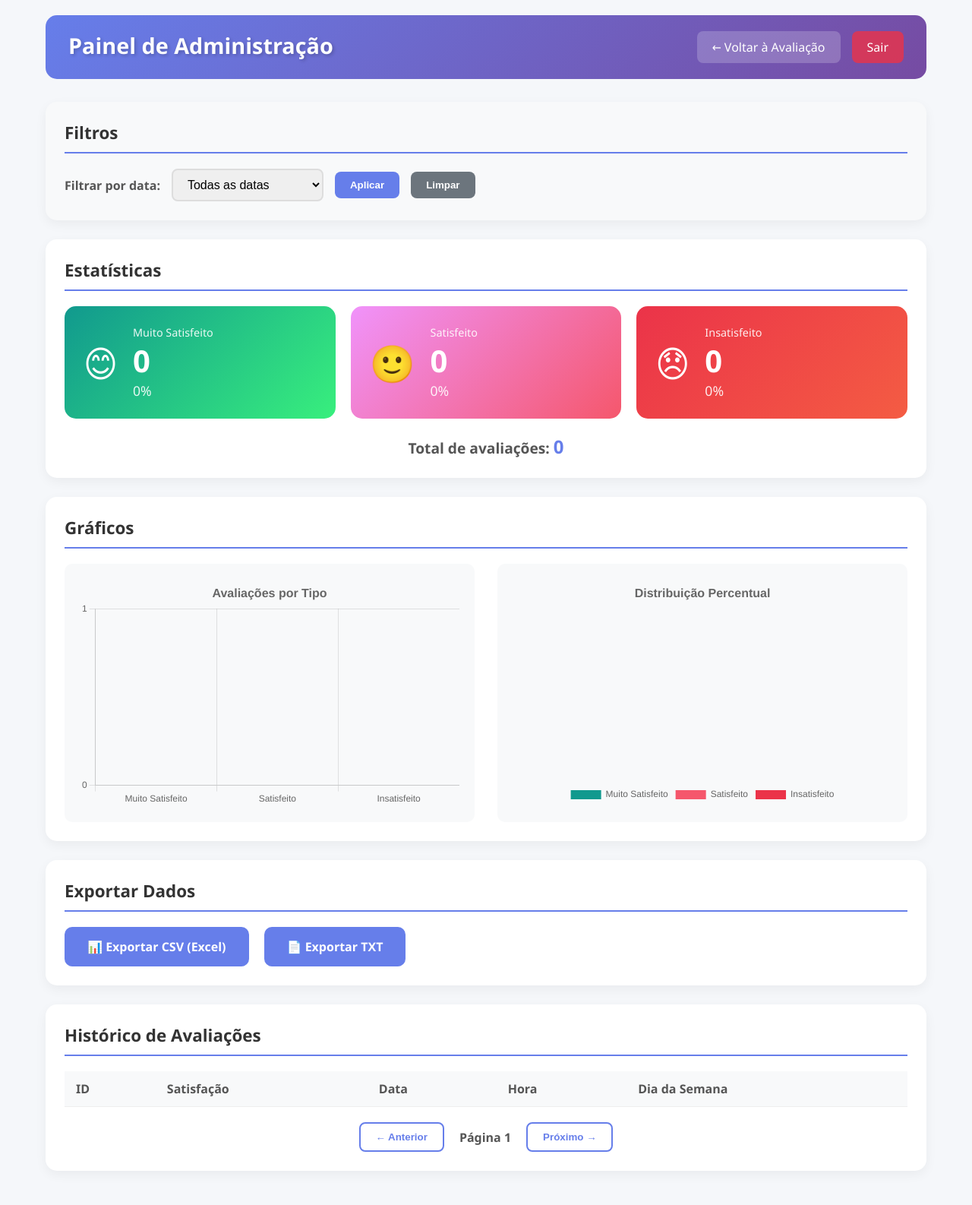
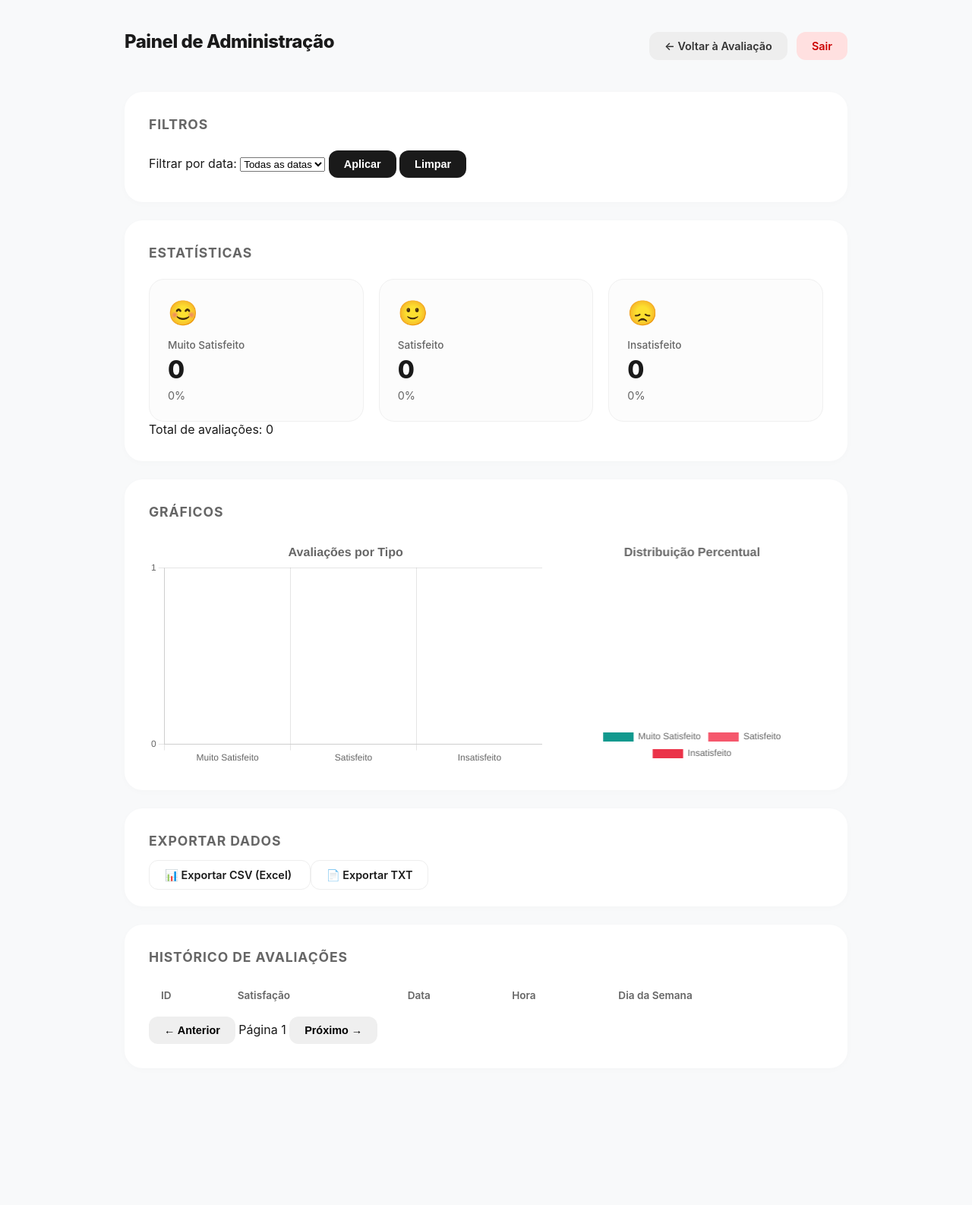
Before and after one commit to BryanMGomes/teste_atd, a Flask app: page /admin_2026 in a window 1280 px wide. Shown: the whole page at 76% size. After the commit the page ends 1365 px from the top, so only its background shows below. Run offline with Flask 3, Linux system fonts and the light colour scheme; the visitor is signed in with stand-in values (Sample User, id 1); data that the repository does not hold is empty; some libraries are stand-ins or nearby versions.

Commit message:
Update the application's visual design and user interface
Update CSS styles for a modern, minimalist look, revise button layouts, and adjust JavaScript feedback timing.

Replit-Commit-Author: Agent
Replit-Commit-Session-Id: 4ab41334-ebf8-477c-9c71-27a0b4813326
Replit-Commit-Checkpoint-Type: intermediate_checkpoint
Replit-Commit-Event-Id: c5ec1283-5f14-47cb-89d4-e3a4c12c8bdf
Replit-Commit-Screenshot-Url: https://storage.googleapis.com/screenshot-production-us-central1/ed87428d-c2fc-4bb3-b867-b8c6f0b36136/4ab41334-ebf8-477c-9c71-27a0b4813326/GQw23Zx
Replit-Helium-Checkpoint-Created: true

```diff
--- a/static/css/style.css
+++ b/static/css/style.css
@@ -2,97 +2,111 @@
     margin: 0;
     padding: 0;
     box-sizing: border-box;
+    -webkit-tap-highlight-color: transparent;
+}
+
+:root {
+    --bg-color: #fcfcfc;
+    --text-primary: #1a1a1a;
+    --text-secondary: #666666;
+    --card-bg: #ffffff;
+    --accent-muito-satisfeito: #00d084;
+    --accent-satisfeito: #0693e3;
+    --accent-insatisfeito: #eb144c;
+    --transition: all 0.4s cubic-bezier(0.16, 1, 0.3, 1);
 }
 
 body {
-    font-family: 'Segoe UI', Tahoma, Geneva, Verdana, sans-serif;
-    background: linear-gradient(135deg, #667eea 0%, #764ba2 100%);
+    font-family: -apple-system, BlinkMacSystemFont, "Segoe UI", Roboto, Helvetica, Arial, sans-serif;
+    background-color: var(--bg-color);
+    color: var(--text-primary);
     min-height: 100vh;
     display: flex;
     align-items: center;
     justify-content: center;
-}
-
-.btn-admin {
-    display: none;
-}
-
-.btn-admin:hover {
-    background: rgba(255,255,255,0.4);
-    transform: rotate(90deg);
+    overflow: hidden;
 }
 
 .container {
     width: 100%;
+    max-width: 600px;
     height: 100vh;
     display: flex;
     flex-direction: column;
-    align-items: center;
-    justify-content: center;
-    padding: 10px;
-    position: relative;
+    padding: 40px 24px;
 }
 
 header {
     text-align: center;
-    margin-bottom: 20px;
-    color: white;
+    margin-bottom: 60px;
 }
 
 header h1 {
-    font-size: 3rem;
-    margin-bottom: 5px;
-    text-shadow: 2px 2px 4px rgba(0,0,0,0.2);
+    font-size: 2rem;
+    font-weight: 700;
+    letter-spacing: -0.02em;
+    margin-bottom: 12px;
+}
+
+header .subtitle {
+    font-size: 1rem;
+    color: var(--text-secondary);
+    font-weight: 400;
 }
 
 .buttons-container {
+    flex: 1;
     display: flex;
     flex-direction: column;
-    gap: 15px;
-    justify-content: center;
-    width: 100%;
-    max-width: 800px;
-    height: 70vh;
+    gap: 20px;
+    margin-bottom: 40px;
 }
 
 .btn-satisfacao {
-    width: 100%;
     flex: 1;
     border: none;
-    border-radius: 25px;
+    border-radius: 24px;
+    background: var(--card-bg);
     cursor: pointer;
     display: flex;
-    flex-direction: row;
     align-items: center;
-    justify-content: center;
-    transition: all 0.3s ease;
-    box-shadow: 0 10px 30px rgba(0,0,0,0.2);
-    padding: 20px;
+    padding: 0 32px;
+    box-shadow: 0 4px 20px rgba(0,0,0,0.04);
+    transition: var(--transition);
+    position: relative;
+    overflow: hidden;
+}
+
+.btn-satisfacao:hover {
+    transform: translateY(-4px);
+    box-shadow: 0 12px 30px rgba(0,0,0,0.08);
+}
+
+.btn-satisfacao:active {
+    transform: scale(0.98);
 }
 
 .btn-satisfacao .emoji {
-    font-size: 6rem;
-    margin-bottom: 0;
-    margin-right: 30px;
+    font-size: 3.5rem;
+    margin-right: 24px;
+    filter: grayscale(0.2);
+    transition: var(--transition);
+}
+
+.btn-satisfacao:hover .emoji {
+    filter: grayscale(0);
+    transform: scale(1.1);
 }
 
 .btn-satisfacao .label {
-    font-size: 2.5rem;
-    font-weight: 700;
-    color: white;
+    font-size: 1.25rem;
+    font-weight: 600;
+    color: var(--text-primary);
 }
 
-.btn-muito-satisfeito {
-    background: linear-gradient(135deg, #11998e 0%, #38ef7d 100%);
-}
-
-.btn-satisfeito {
-    background: linear-gradient(135deg, #f093fb 0%, #f5576c 100%);
-}
-
-.btn-insatisfeito {
-    background: linear-gradient(135deg, #eb3349 0%, #f45c43 100%);
-}
+.btn-muito-satisfeito:hover { background: rgba(0, 208, 132, 0.05); }
+.btn-satisfeito:hover { background: rgba(6, 147, 227, 0.05); }
+.btn-insatisfeito:hover { background: rgba(235, 20, 76, 0.05); }
 
 .feedback {
     position: fixed;
@@ -100,13 +114,13 @@ header h1 {
     left: 0;
     width: 100%;
     height: 100%;
-    background: rgba(0,0,0,0.8);
+    background: rgba(255,255,255,0.98);
     display: flex;
     align-items: center;
     justify-content: center;
     opacity: 0;
     visibility: hidden;
-    transition: all 0.3s ease;
+    transition: var(--transition);
     z-index: 1000;
 }
 
@@ -116,462 +130,166 @@ header h1 {
 }
 
 .feedback-content {
-    background: white;
-    padding: 60px 80px;
-    border-radius: 20px;
     text-align: center;
-    animation: popIn 0.4s ease;
 }
 
-@keyframes popIn {
+.feedback-icon {
+    display: block;
+    font-size: 5rem;
+    margin-bottom: 24px;
+    animation: scaleUp 0.6s cubic-bezier(0.34, 1.56, 0.64, 1);
+}
+
+@keyframes scaleUp {
     0% { transform: scale(0.5); opacity: 0; }
     100% { transform: scale(1); opacity: 1; }
 }
 
-.feedback-icon {
-    display: block;
-    font-size: 4rem;
-    color: #11998e;
-    margin-bottom: 20px;
+.feedback-content p {
+    font-size: 1.5rem;
+    font-weight: 600;
+    color: var(--text-primary);
 }
 
-.feedback-content p {
-    font-size: 1.5rem;
-    color: #333;
-}
-
+/* Admin Styles */
 .admin-body {
-    background: #f5f7fa;
+    background-color: #f8f9fa;
     display: block;
+    overflow-y: auto;
 }
 
 .admin-container {
-    max-width: 1200px;
-    margin: 0 auto;
-    padding: 20px;
+    max-width: 1000px;
+    margin: 40px auto;
+    padding: 0 24px;
 }
 
 .admin-header {
     display: flex;
     justify-content: space-between;
     align-items: center;
-    background: linear-gradient(135deg, #667eea 0%, #764ba2 100%);
-    padding: 20px 30px;
-    border-radius: 15px;
-    margin-bottom: 30px;
-    color: white;
+    margin-bottom: 40px;
 }
 
 .admin-header h1 {
-    font-size: 1.8rem;
+    font-size: 1.5rem;
+    font-weight: 800;
 }
 
-.btn-voltar {
-    color: white;
-    text-decoration: none;
-    padding: 10px 20px;
-    background: rgba(255,255,255,0.2);
-    border-radius: 8px;
-    transition: background 0.3s;
+.header-buttons {
+    display: flex;
+    gap: 12px;
 }
 
-.btn-voltar:hover {
-    background: rgba(255,255,255,0.3);
+.btn-voltar, .btn-logout, .btn-filtro, .btn-export, .btn-paginacao, .btn-login {
+    padding: 10px 20px;
+    border-radius: 12px;
+    font-size: 0.9rem;
+    font-weight: 600;
+    text-decoration: none;
+    transition: var(--transition);
+    border: none;
+    cursor: pointer;
 }
+
+.btn-voltar { background: #eee; color: #333; }
+.btn-logout { background: #ffe0e0; color: #c00; }
+.btn-filtro { background: #1a1a1a; color: white; }
+.btn-export { background: white; color: #1a1a1a; border: 1px solid #eee; }
+.btn-login { background: #1a1a1a; color: white; width: 100%; margin-top: 20px; }
 
 section {
     background: white;
-    padding: 25px;
-    border-radius: 15px;
-    margin-bottom: 25px;
-    box-shadow: 0 5px 15px rgba(0,0,0,0.05);
+    padding: 32px;
+    border-radius: 24px;
+    margin-bottom: 24px;
+    box-shadow: 0 2px 10px rgba(0,0,0,0.02);
 }
 
 section h2 {
-    margin-bottom: 20px;
-    color: #333;
-    font-size: 1.4rem;
-    border-bottom: 2px solid #667eea;
-    padding-bottom: 10px;
-}
-
-.filtros {
-    background: #f8f9fa;
-}
-
-.filtro-grupo {
-    display: flex;
-    gap: 15px;
-    align-items: center;
-    flex-wrap: wrap;
-}
-
-.filtro-grupo label {
-    font-weight: 600;
-    color: #555;
-}
-
-.filtro-grupo select {
-    padding: 10px 15px;
-    border: 2px solid #ddd;
-    border-radius: 8px;
-    font-size: 1rem;
-    min-width: 200px;
-}
-
-.btn-filtro {
-    padding: 10px 20px;
-    border: none;
-    border-radius: 8px;
-    cursor: pointer;
-    font-weight: 600;
-    transition: all 0.3s;
-    background: #667eea;
-    color: white;
-}
-
-.btn-filtro:hover {
-    background: #5a6fd6;
-}
-
-.btn-filtro.btn-secundario {
-    background: #6c757d;
-}
-
-.btn-filtro.btn-secundario:hover {
-    background: #5a6268;
+    font-size: 1.1rem;
+    font-weight: 700;
+    margin-bottom: 24px;
+    color: var(--text-secondary);
+    text-transform: uppercase;
+    letter-spacing: 0.05em;
 }
 
 .stats-cards {
     display: grid;
-    grid-template-columns: repeat(auto-fit, minmax(250px, 1fr));
+    grid-template-columns: repeat(3, 1fr);
     gap: 20px;
 }
 
 .stat-card {
-    padding: 25px;
-    border-radius: 15px;
-    display: flex;
-    align-items: center;
-    gap: 20px;
-    color: white;
+    padding: 24px;
+    border-radius: 20px;
+    background: #fcfcfc;
+    border: 1px solid #f0f0f0;
 }
 
-.stat-card.muito-satisfeito {
-    background: linear-gradient(135deg, #11998e 0%, #38ef7d 100%);
+.stat-card .emoji { font-size: 2rem; margin-bottom: 12px; display: block; }
+.stat-label { font-size: 0.85rem; color: var(--text-secondary); font-weight: 500; }
+.stat-valor { font-size: 2rem; font-weight: 800; display: block; margin: 4px 0; }
+.stat-percent { font-size: 0.9rem; color: var(--text-secondary); }
+
+.graficos-container {
+    display: grid;
+    grid-template-columns: 1.5fr 1fr;
+    gap: 24px;
 }
 
-.stat-card.satisfeito {
-    background: linear-gradient(135deg, #f093fb 0%, #f5576c 100%);
+.grafico-wrapper { height: 300px; }
+
+.tabela-historico {
+    width: 100%;
+    border-collapse: separate;
+    border-spacing: 0 8px;
 }
 
-.stat-card.insatisfeito {
-    background: linear-gradient(135deg, #eb3349 0%, #f45c43 100%);
-}
-
-.stat-card .emoji {
-    font-size: 3rem;
-}
-
-.stat-info {
-    display: flex;
-    flex-direction: column;
-}
-
-.stat-label {
-    font-size: 0.9rem;
-    opacity: 0.9;
-}
-
-.stat-valor {
-    font-size: 2.5rem;
-    font-weight: 700;
-}
-
-.stat-percent {
-    font-size: 1.1rem;
-    opacity: 0.9;
-}
-
-.total-geral {
-    margin-top: 20px;
-    text-align: center;
-    font-size: 1.2rem;
-    color: #555;
+.tabela-historico th {
+    text-align: left;
+    padding: 0 16px 12px;
+    font-size: 0.85rem;
+    color: var(--text-secondary);
     font-weight: 600;
 }
 
-.total-geral span {
-    color: #667eea;
-    font-size: 1.5rem;
+.tabela-historico td {
+    background: #fcfcfc;
+    padding: 16px;
 }
 
-.graficos-container {
-    display: grid;
-    grid-template-columns: repeat(auto-fit, minmax(400px, 1fr));
-    gap: 30px;
-}
-
-.grafico-wrapper {
-    background: #f8f9fa;
-    padding: 20px;
-    border-radius: 10px;
-    max-height: 400px;
-}
-
-.export-buttons {
-    display: flex;
-    gap: 20px;
-    flex-wrap: wrap;
-}
-
-.btn-export {
-    padding: 15px 30px;
-    background: #667eea;
-    color: white;
-    text-decoration: none;
-    border-radius: 10px;
-    font-weight: 600;
-    transition: all 0.3s;
-    display: inline-flex;
-    align-items: center;
-    gap: 10px;
-}
-
-.btn-export:hover {
-    background: #5a6fd6;
-    transform: translateY(-2px);
-}
-
-.tabela-historico {
-    width: 100%;
-    border-collapse: collapse;
-}
-
-.tabela-historico th,
-.tabela-historico td {
-    padding: 12px 15px;
-    text-align: left;
-    border-bottom: 1px solid #eee;
-}
-
-.tabela-historico th {
-    background: #f8f9fa;
-    font-weight: 600;
-    color: #555;
-}
-
-.tabela-historico tr:hover {
-    background: #f8f9fa;
-}
-
-.paginacao {
-    display: flex;
-    justify-content: center;
-    align-items: center;
-    gap: 20px;
-    margin-top: 20px;
-}
-
-.btn-paginacao {
-    padding: 10px 20px;
-    border: 2px solid #667eea;
-    background: white;
-    color: #667eea;
-    border-radius: 8px;
-    cursor: pointer;
-    font-weight: 600;
-    transition: all 0.3s;
-}
-
-.btn-paginacao:hover:not(:disabled) {
-    background: #667eea;
-    color: white;
-}
-
-.btn-paginacao:disabled {
-    opacity: 0.5;
-    cursor: not-allowed;
-}
-
-#info-pagina {
-    font-weight: 600;
-    color: #555;
-}
-
-@media (max-width: 768px) {
-    header h1 {
-        font-size: 1.8rem;
-    }
-
-    .buttons-container {
-        flex-direction: column;
-        gap: 20px;
-    }
-
-    .btn-satisfacao {
-        width: 160px;
-        height: 160px;
-    }
-
-    .btn-satisfacao .emoji {
-        font-size: 3.5rem;
-    }
-
-    .admin-header {
-        flex-direction: column;
-        gap: 15px;
-        text-align: center;
-    }
-
-    .graficos-container {
-        grid-template-columns: 1fr;
-    }
-
-    .grafico-wrapper {
-        min-width: 100%;
-    }
-
-    .tabela-historico {
-        font-size: 0.9rem;
-    }
-
-    .tabela-historico th,
-    .tabela-historico td {
-        padding: 8px 10px;
-    }
-}
-
-@media (max-width: 480px) {
-    .btn-satisfacao {
-        width: 140px;
-        height: 140px;
-    }
-
-    .btn-satisfacao .emoji {
-        font-size: 3rem;
-    }
-
-    .stat-card {
-        padding: 15px;
-    }
-
-    .stat-valor {
-        font-size: 2rem;
-    }
-}
-
-.login-container {
-    width: 100%;
-    min-height: 100vh;
-    display: flex;
-    align-items: center;
-    justify-content: center;
-    padding: 20px;
-}
+.tabela-historico td:first-child { border-radius: 12px 0 0 12px; }
+.tabela-historico td:last-child { border-radius: 0 12px 12px 0; }
 
 .login-box {
     background: white;
-    padding: 50px 40px;
-    border-radius: 20px;
-    box-shadow: 0 20px 60px rgba(0,0,0,0.3);
+    padding: 48px;
+    border-radius: 32px;
+    box-shadow: 0 10px 40px rgba(0,0,0,0.05);
     width: 100%;
     max-width: 400px;
-    text-align: center;
-}
-
-.login-header {
-    margin-bottom: 30px;
-}
-
-.login-icon {
-    font-size: 4rem;
-    display: block;
-    margin-bottom: 15px;
-}
-
-.login-header h1 {
-    font-size: 1.5rem;
-    color: #333;
-    margin-bottom: 10px;
-}
-
-.login-header p {
-    color: #666;
-    font-size: 0.95rem;
-}
-
-.login-error {
-    background: #ffe0e0;
-    color: #c00;
-    padding: 12px;
-    border-radius: 8px;
-    margin-bottom: 20px;
-    font-weight: 500;
-}
-
-.login-form .form-group {
-    margin-bottom: 20px;
 }
 
 .login-form input {
     width: 100%;
-    padding: 15px 20px;
-    border: 2px solid #ddd;
-    border-radius: 10px;
+    padding: 16px;
+    border-radius: 14px;
+    border: 1px solid #eee;
+    background: #f9f9f9;
     font-size: 1rem;
-    transition: border-color 0.3s;
+    transition: var(--transition);
 }
 
 .login-form input:focus {
     outline: none;
-    border-color: #667eea;
+    border-color: #1a1a1a;
+    background: white;
 }
 
-.btn-login {
-    width: 100%;
-    padding: 15px;
-    background: linear-gradient(135deg, #667eea 0%, #764ba2 100%);
-    color: white;
-    border: none;
-    border-radius: 10px;
-    font-size: 1.1rem;
-    font-weight: 600;
-    cursor: pointer;
-    transition: transform 0.3s, box-shadow 0.3s;
+@media (max-width: 768px) {
+    .stats-cards, .graficos-container { grid-template-columns: 1fr; }
+    .btn-satisfacao { padding: 0 24px; }
+    .btn-satisfacao .emoji { font-size: 2.5rem; }
 }
-
-.btn-login:hover {
-    transform: translateY(-2px);
-    box-shadow: 0 10px 20px rgba(102, 126, 234, 0.4);
-}
-
-.login-back {
-    display: inline-block;
-    margin-top: 25px;
-    color: #667eea;
-    text-decoration: none;
-    font-size: 0.95rem;
-}
-
-.login-back:hover {
-    text-decoration: underline;
-}
-
-.header-buttons {
-    display: flex;
-    gap: 15px;
-}
-
-.btn-logout {
-    color: white;
-    text-decoration: none;
-    padding: 10px 20px;
-    background: rgba(235, 51, 73, 0.8);
-    border-radius: 8px;
-    transition: background 0.3s;
-}
-
-.btn-logout:hover {
-    background: rgba(235, 51, 73, 1);
-}
--- a/static/js/main.js
+++ b/static/js/main.js
@@ -43,6 +43,6 @@ document.addEventListener('DOMContentLoaded', function() {
 
         setTimeout(() => {
             feedback.classList.remove('show');
-        }, 2500);
+        }, 2000);
     }
 });
--- a/templates/index.html
+++ b/templates/index.html
@@ -9,8 +9,8 @@
 <body>
     <div class="container">
         <header>
-            <h1>Como foi o seu atendimento?</h1>
-            <p class="subtitle">Toque para avaliar</p>
+            <h1>Obrigado pela visita.</h1>
+            <p class="subtitle">Como correu o seu atendimento?</p>
         </header>
 
         <div class="buttons-container">
```
